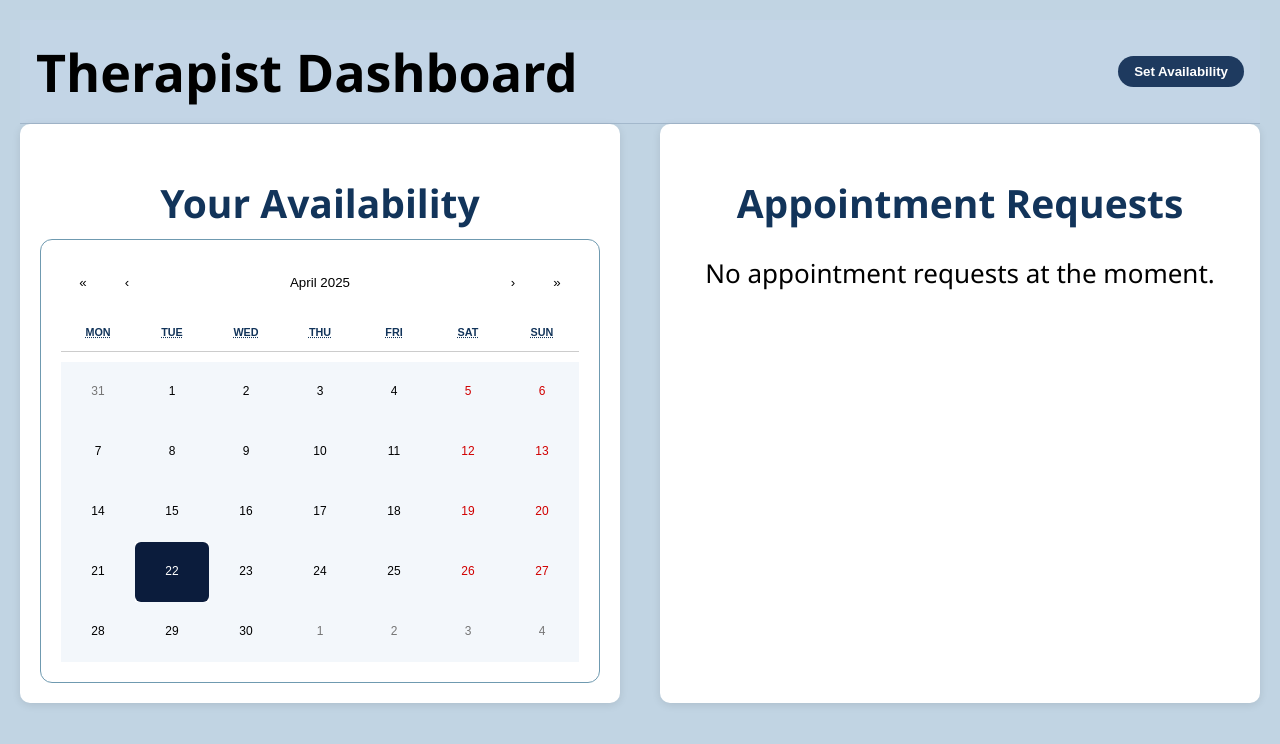
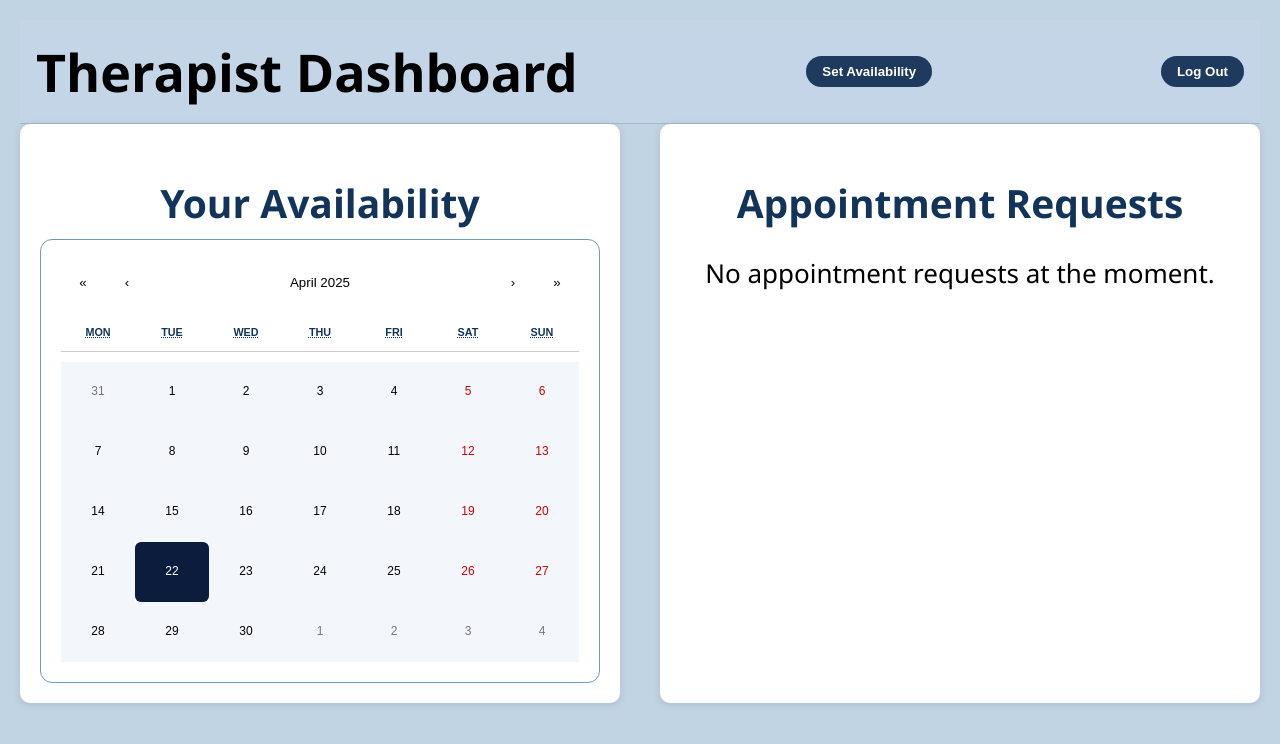
Before and after one commit to wy80818/CS447-Project-Repository, a React (Create React App) app in the folder frontend/: page /therapistdashboard in a window 1280 px wide. Shown: the top 744 px of the page. Built offline with nearby package versions, Linux system fonts and the light colour scheme.

Commit message:
Therapist dashboard now has a logout button

```diff
--- a/frontend/src/TherapistDashboard.js
+++ b/frontend/src/TherapistDashboard.js
@@ -58,6 +58,12 @@ const TherapistDashboard = () => {
         <button className="dashboard-button" onClick={() => window.location.href = '/therapistscheduler'}>
           Set Availability
         </button>
+        <button className='dashboard-button' onClick={() => {
+          sessionStorage.clear();
+          window.location.href = '/';
+        }}>
+          Log Out
+        </button>
       </div>
       <div className="scheduler-layout">
         {/* LEFT: Availability calendar */}
```
